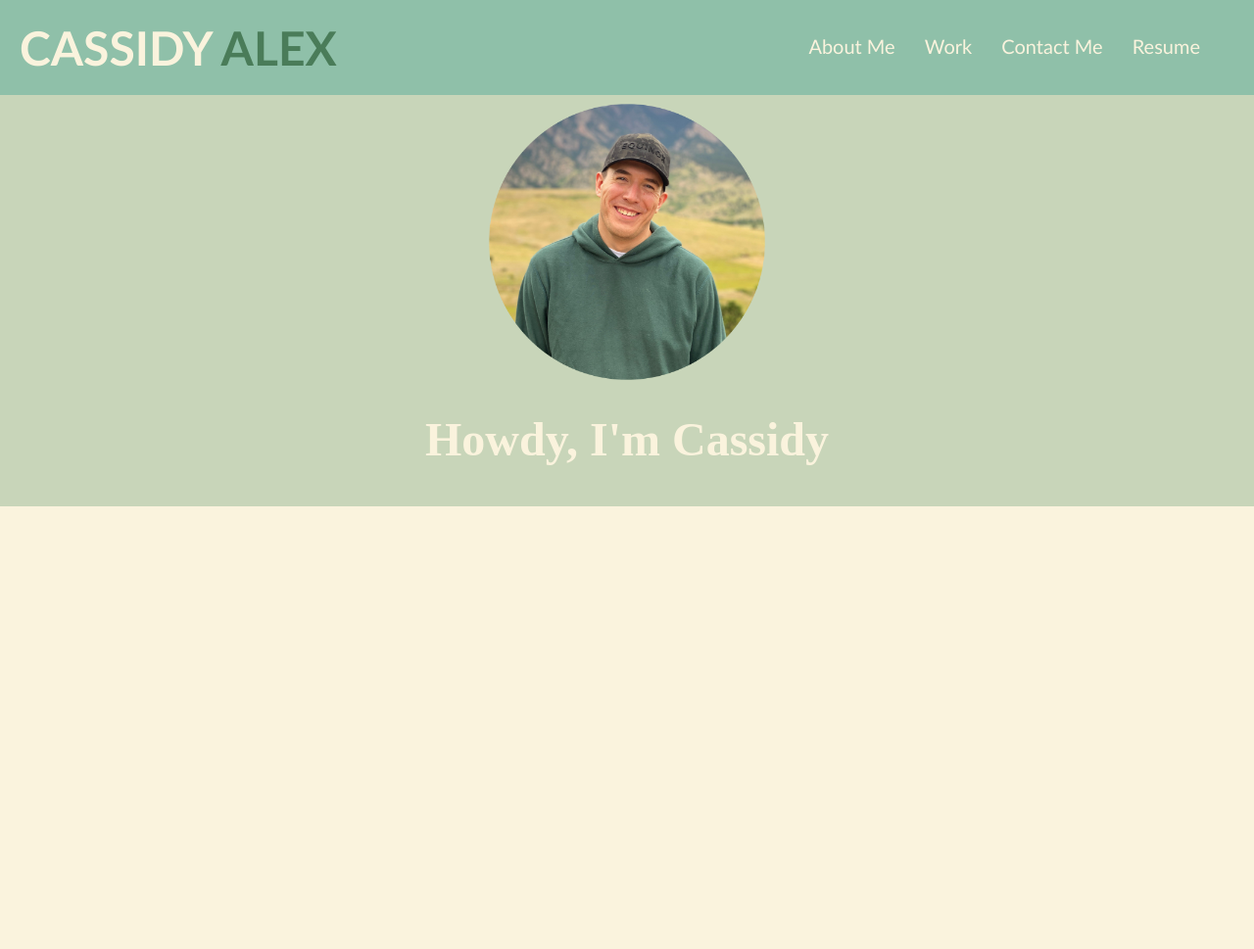
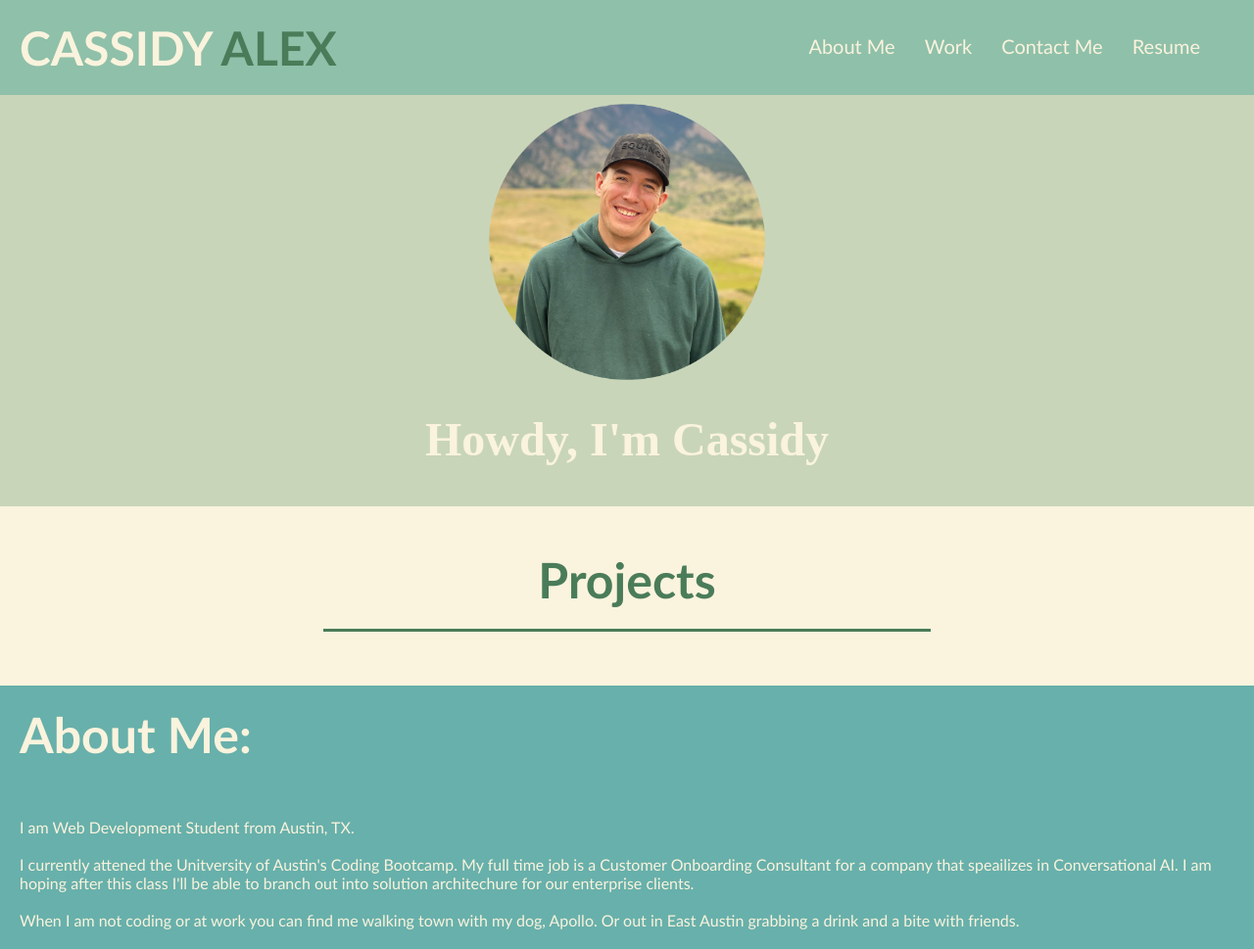
Before and after one commit to casscalex/Cassidy-Portfolio, a plain HTML site: page index.html in a window 1280 px wide. Shown: the whole page at 98% size. Before the commit the page ends 800 px from the top, so only its background shows below. Drawn offline with Linux system fonts and the light colour scheme.

Commit message:
added about html and style

```diff
--- a/Assests/style.css
+++ b/Assests/style.css
@@ -14,6 +14,7 @@ body {
     font-family: 'Trebuchet MS', 'Lucida Sans Unicode', 'Lucida Grande', 'Lucida Sans', Arial, sans-serif;
     background-color: #8fc0a9;
     color: #faf3dd;
+    position: sticky;
 }
 
 .header h1 {
@@ -78,3 +79,47 @@ p {
     color: #faf3dd;
     text-align: center;
 }
+/* hero style end */
+
+/* work style start */
+.work {
+    padding: 20px;
+    font-family:'Gill Sans', 'Gill Sans MT', Calibri, 'Trebuchet MS', sans-serif
+}
+
+.work h2 {
+    color: #4a7c59;
+    font-size: 50px;
+    padding-bottom: 20px;
+    width: 50%;
+    border-bottom: 3px solid #4a7c59;
+    margin: 0 auto 35px auto;
+    text-align: center;
+}
+
+
+
+/* about style start */
+
+.about {
+    background-color: #68b0ab;
+    padding: 20px;
+    font-family: 'Gill Sans', 'Gill Sans MT', Calibri, 'Trebuchet MS', sans-serif;
+}
+
+.about h2 {
+    color: #faf3dd;
+    font-size: 50px;
+    padding-bottom: 20px;
+    margin: 0 auto 35px auto;
+    text-align: left;
+
+
+}
+
+.about p {
+    color:#faf3dd;
+}
+/* end about style */
+
+/* start contact me style  */
--- a/index.html
+++ b/index.html
@@ -37,17 +37,29 @@
     </section>
 <!-- end hero -->
 
+<!-- start work -->
+<section id="work" class="work">
+    <div>
+        <h2>Projects</h2>
+    </div>
+</section>
+<!-- end work -->
+
 <!-- start about -->
-    <section class="about">
+    <section id="about-me" class="about">
+        <div>
+            <h2>About Me:</h2>
+        </div>
 
+        <div>
+            <p>
+                I am Web Development Student from Austin, TX. <br />
+                <br /> I currently attened the Unitversity of Austin's Coding Bootcamp. My full time job is a Customer Onboarding Consultant for a company that speailizes in Conversational AI. I am hoping after this class I'll be able to branch out into solution architechure for our enterprise clients. <br />
+                <br /> When I am not coding or at work you can find me walking town with my dog, Apollo. Or out in East Austin grabbing a drink and a bite with friends.
+            </p>
+        </div>
     </section>
 <!-- end about -->
-
-<!-- start work -->
-    <section class="work">
-
-    </section>
-<!-- end work -->
 
 <!-- start contact -->
     <section class="contact">
```
